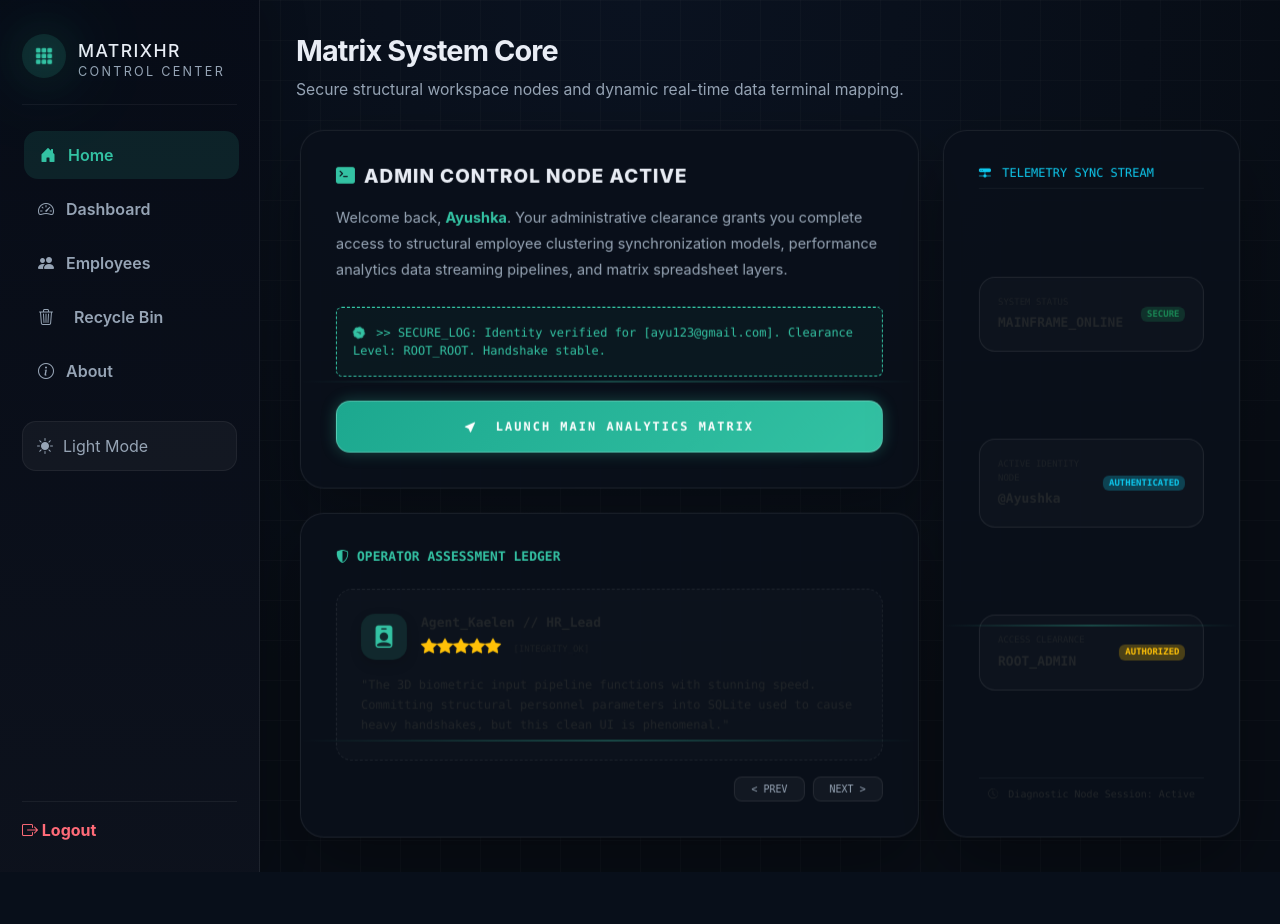
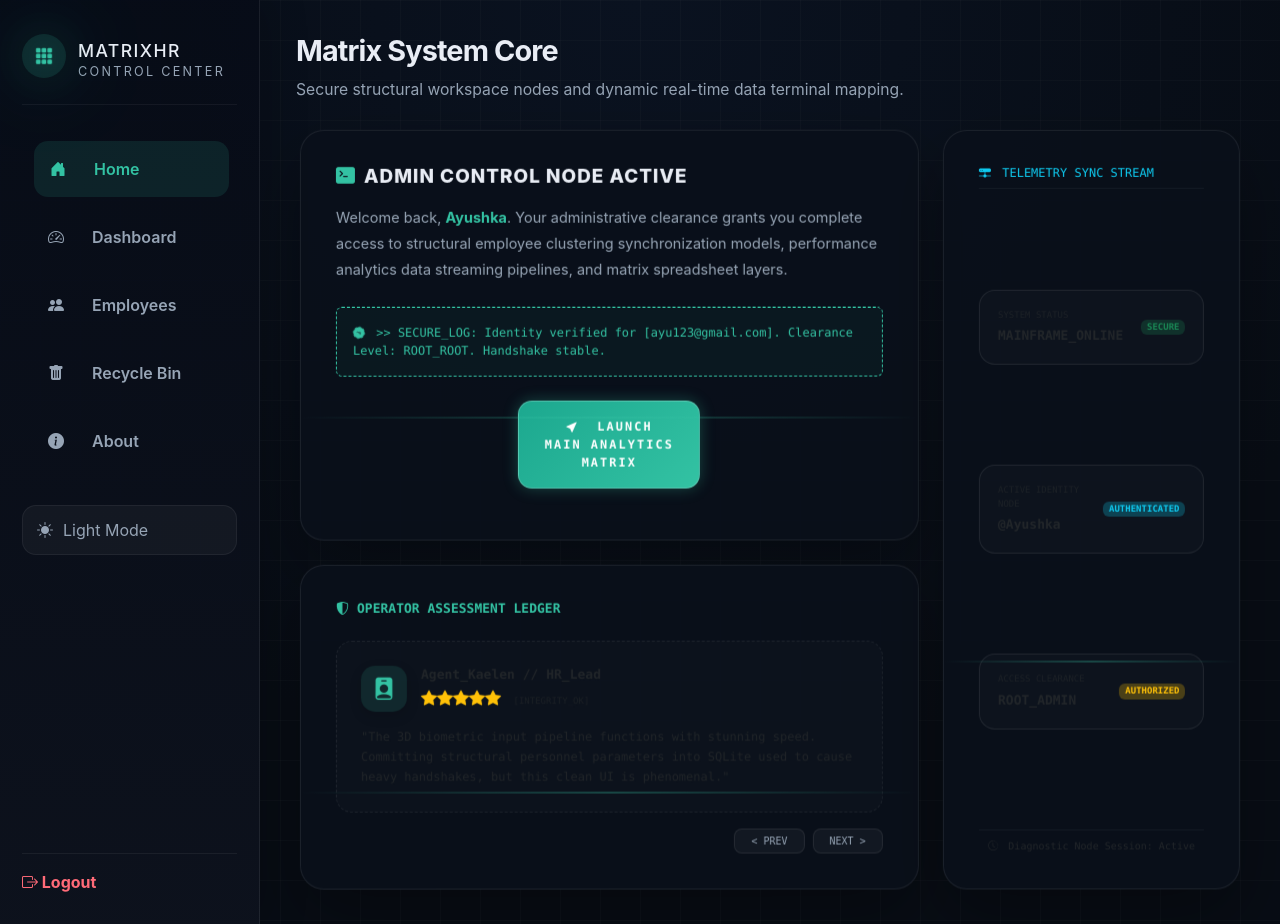
Before and after one commit to ayu404-bot/hr_dashboard, a Django app: page /home/ in a window 1280 px wide. Before the commit the page ends 872 px from the top, so only its background shows below. Run offline with Django 5.2, Linux system fonts and the light colour scheme; a user stored in the database is signed in.

Commit message:
fixed mobolie responsive layout elements only

```diff
--- a/employees/templates/employees/base.html
+++ b/employees/templates/employees/base.html
@@ -375,12 +375,22 @@
                 </div>
             </div>
 
-            <nav class="nav-links">
-                <a href="{% url 'home' %}" class="{% if request.resolver_match.url_name == 'home' %}active{% endif %}"><i class="bi bi-house-door-fill"></i> Home</a>
-                <a href="{% url 'dashboard' %}" class="{% if request.resolver_match.url_name == 'dashboard' %}active{% endif %}"><i class="bi bi-speedometer2"></i> Dashboard</a>
-                <a href="{% url 'employee_list' %}" class="{% if request.resolver_match.url_name == 'employee_list' %}active{% endif %}"><i class="bi bi-people-fill"></i> Employees</a>
-                <a href="{% url 'recycle_bin' %}" class="{% if request.resolver_match.url_name == 'recycle_bin' %}active{% endif %}"><i class="bi bi-trash3 me-2"></i> Recycle Bin</a>
-                <a href="{% url 'about' %}" class="{% if request.resolver_match.url_name == 'about' %}active{% endif %}"><i class="bi bi-info-circle"></i> About</a>
+            <nav class="nav-links d-flex flex-column" style="gap: 12px; padding: 10px; z-index: 9999; position: relative;">
+                <a href="{% url 'home' %}" class="{% if request.resolver_match.url_name == 'home' %}active{% endif %} p-3 d-flex align-items-center" style="text-decoration: none;">
+                    <i class="bi bi-house-door-fill me-3"></i> Home
+                </a>
+                <a href="{% url 'dashboard' %}" class="{% if request.resolver_match.url_name == 'dashboard' %}active{% endif %} p-3 d-flex align-items-center" style="text-decoration: none;">
+                    <i class="bi bi-speedometer2 me-3"></i> Dashboard
+                </a>
+                <a href="{% url 'employee_list' %}" class="{% if request.resolver_match.url_name == 'employee_list' %}active{% endif %} p-3 d-flex align-items-center" style="text-decoration: none;">
+                    <i class="bi bi-people-fill me-3"></i> Employees
+                </a>
+                <a href="{% url 'recycle_bin' %}" class="{% if request.resolver_match.url_name == 'recycle_bin' %}active{% endif %} p-3 d-flex align-items-center" style="text-decoration: none;">
+                    <i class="bi bi-trash-fill me-3"></i> Recycle Bin
+                </a>
+                <a href="{% url 'about' %}" class="{% if request.resolver_match.url_name == 'about' %}active{% endif %} p-3 d-flex align-items-center" style="text-decoration: none;">
+                    <i class="bi bi-info-circle-fill me-3"></i> About
+                </a>
             </nav>
 
             <button class="theme-toggle" type="button" onclick="toggleSystemTheme()">
--- a/employees/templates/employees/home.html
+++ b/employees/templates/employees/home.html
@@ -204,9 +204,9 @@
                     </div>
                 </div>
 
-                <div>
-                    <a href="{% url 'dashboard' %}" class="btn btn-neon-pulse font-monospace text-uppercase fw-bold px-4 py-3 w-100 text-center" style="font-size: 12px; letter-spacing: 2px; border-radius: 14px;">
-                        <i class="bi bi-cursor-fill me-2"></i> Launch Main Analytics Matrix
+                <div class="col-12 col-md-4 mx-auto mb-3">
+                    <a href="{% url 'dashboard' %}" class="btn btn-neon-pulse font-monospace text-uppercase fw-bold px-4 py-3 d-block text-center" style="font-size: 12px; letter-spacing: 2px; border-radius: 14px;">
+                    <i class="bi bi-cursor-fill me-2"></i> Launch Main Analytics Matrix
                     </a>
                 </div>
             </div>
```
